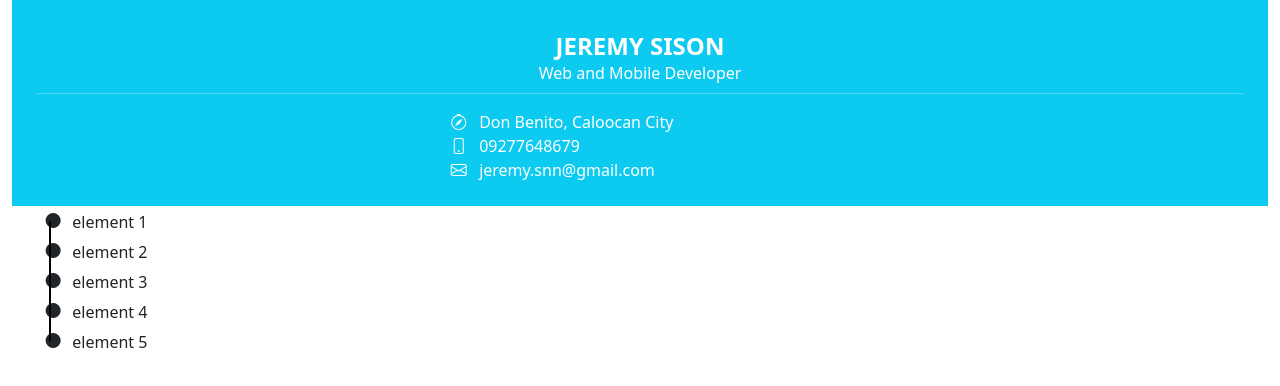
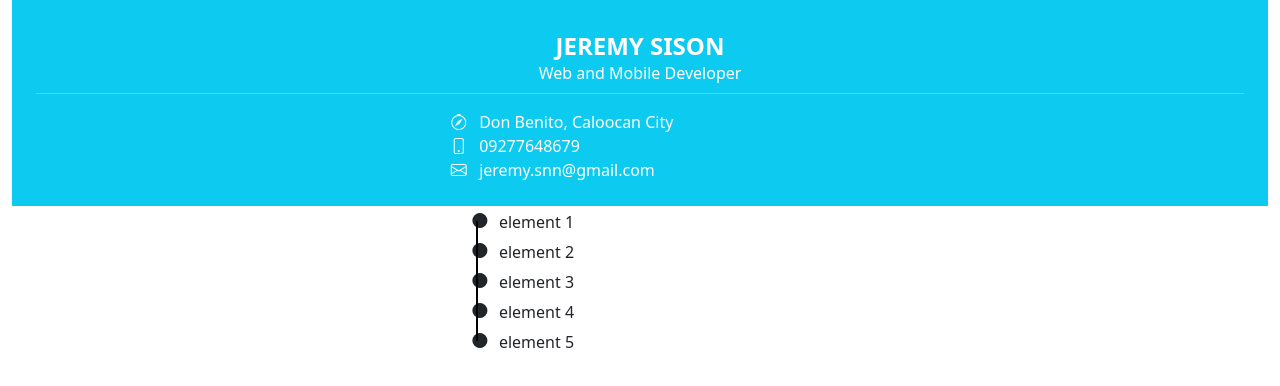
Before and after one commit to jrmysnn/Mycv, a plain HTML site: page index.html in a window 1280 px wide. Drawn offline with nearby package versions, Linux system fonts and the light colour scheme.

Commit message:
Update index.html

```diff
--- a/index.html
+++ b/index.html
@@ -61,8 +61,9 @@
             </div>
          </div>
 
-     <div class="col col-12">
-     <div class="align-center">
+     <div class="col col-4">
+     </div>
+     <div class="col col-4">
       <ul class="bar">
   <li>element 1</li>
   <li>element 2</li>
```
